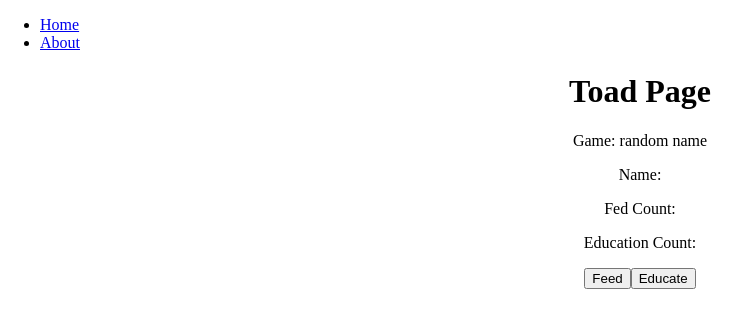
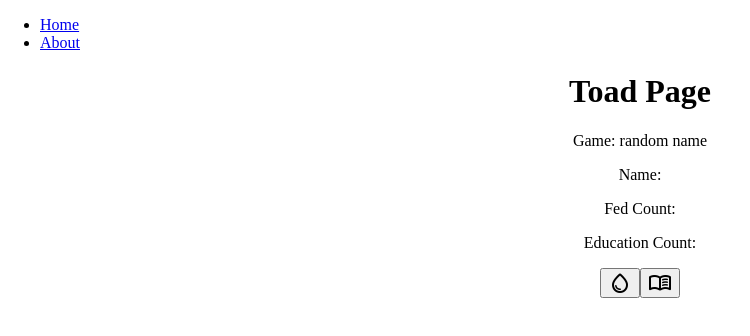
Before and after one commit to Achorn/toad-app, a React (Create React App) app: page /#/ in a window 1280 px wide. Shown: the top 336 px of the page, without its empty margins (0-750 px from the left). Built offline with nearby package versions, Linux system fonts and the light colour scheme; no server answers.

Commit message:
adding simple google fonts for usibility

```diff
--- a/public/index.html
+++ b/public/index.html
@@ -24,6 +24,11 @@
       work correctly both with client-side routing and a non-root public URL.
       Learn how to configure a non-root public URL by running `npm run build`.
     -->
+    <link
+      href="https://fonts.googleapis.com/css2?family=Material+Symbols+Rounded"
+      rel="stylesheet"
+    />
+
     <title>React App</title>
   </head>
   <body>
--- a/src/components/buttons/EducateButton.js
+++ b/src/components/buttons/EducateButton.js
@@ -1,3 +1,3 @@
 export const EducateButton = () => {
-  return <button>Educate</button>;
+  return <button className="material-symbols-rounded">menu_book</button>;
 };
--- a/src/components/buttons/FeedButton.js
+++ b/src/components/buttons/FeedButton.js
@@ -1,3 +1,3 @@
 export const FeedButton = () => {
-  return <button>Feed</button>;
+  return <button className="material-symbols-rounded">water_drop</button>;
 };
--- a/src/context/gameContect.js
+++ b/src/context/gameContect.js
@@ -9,6 +9,7 @@ export const useGameContext = () => {
     throw Error("useToadContext must be used within a ToadContextProvider");
   return context;
 };
+
 // create provider
 export const GameProvider = ({ children }) => {
   const [game, setGame] = useState({ name: "random name" });
```
